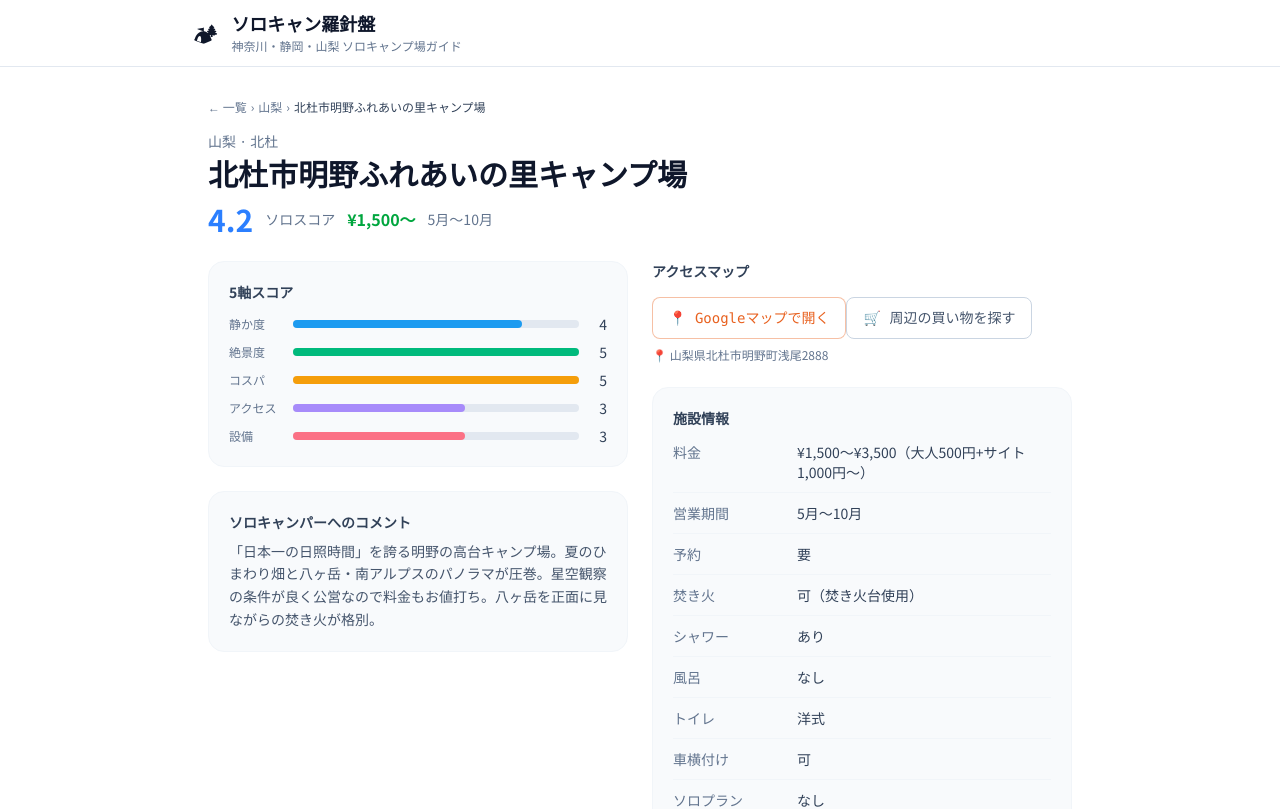
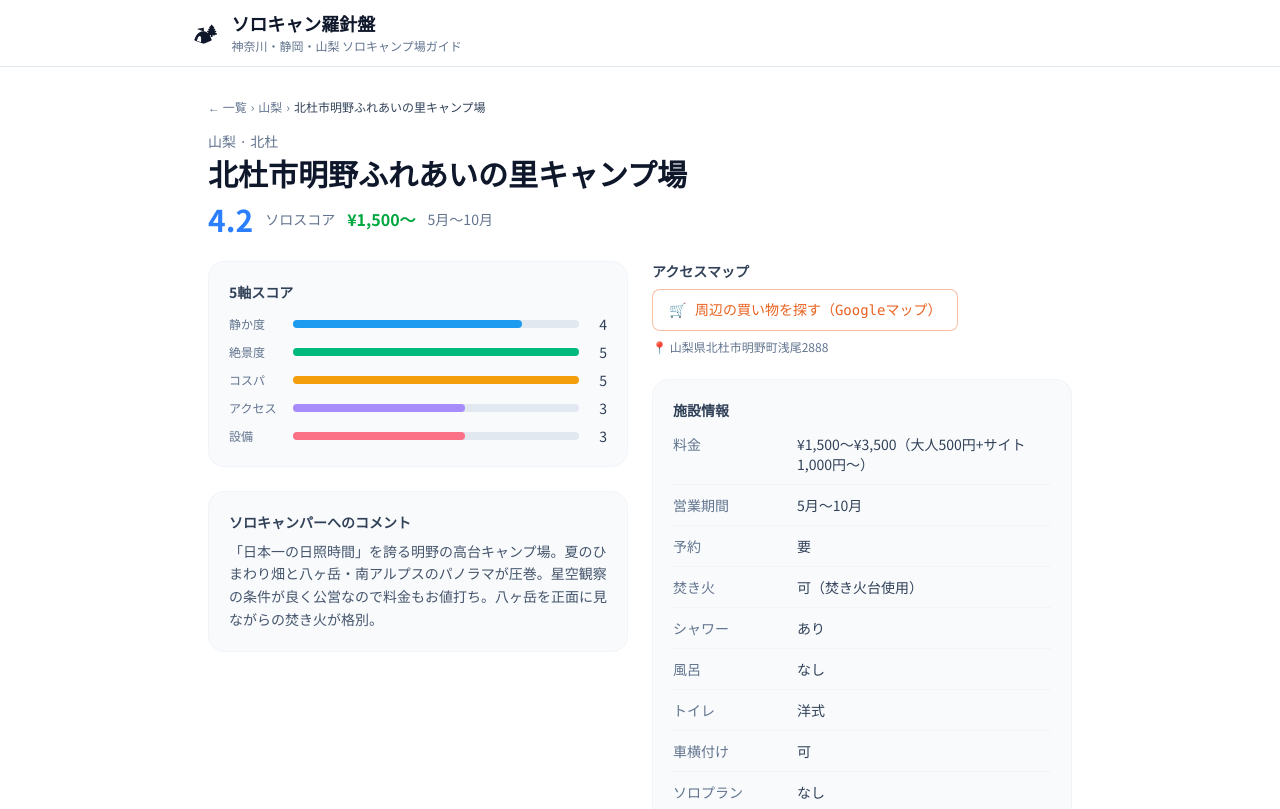
Before and after one commit to shunshimamura7/soro-camp, a Next.js app: page /camp/akeno-fureai-camp in a window 1280 px wide. Shown: the top 809 px of the page. Built offline with nearby package versions, Linux system fonts and the light colour scheme; no server answers.

Commit message:
feat: add shopping link to map popup

```diff
--- a/app/camp/[slug]/page.tsx
+++ b/app/camp/[slug]/page.tsx
@@ -172,20 +172,12 @@ export default async function CampDetailPage({
             <section>
               <h2 className="text-xs sm:text-sm font-bold text-slate-700 mb-2">アクセスマップ</h2>
               <a
-                href={`https://www.google.com/maps/search/?api=1&query=${encodeURIComponent(camp.name + ' ' + (camp.address ?? ''))}`}
+                href={`https://www.google.com/maps/search/スーパー+精肉店+鮮魚店/@${camp.lat},${camp.lng},14z`}
                 target="_blank"
                 rel="noopener noreferrer"
                 className="inline-flex items-center gap-2 px-4 py-2.5 bg-white text-[#e8611f] border border-[#e8611f]/40 rounded-lg font-mono text-sm hover:bg-[#e8611f] hover:text-white transition-colors"
               >
-                📍 Googleマップで開く
-              </a>
-              <a
-                href={`https://www.google.com/maps/search/スーパー+精肉店+鮮魚店/@${camp.lat},${camp.lng},14z`}
-                target="_blank"
-                rel="noopener noreferrer"
-                className="inline-flex items-center gap-2 px-4 py-2.5 bg-white text-slate-600 border border-slate-300 rounded-lg font-mono text-sm hover:bg-slate-100 transition-colors mt-2"
-              >
-                🛒 周辺の買い物を探す
+                🛒 周辺の買い物を探す（Googleマップ）
               </a>
               <p className="text-xs text-slate-500 mt-2">📍 {camp.address}</p>
             </section>
--- a/components/MapView.tsx
+++ b/components/MapView.tsx
@@ -184,7 +184,8 @@ export default function MapView({ camps, height = 520 }: Props) {
             `<span class="camp-popup-name">${camp.name}</span>` +
             `<span class="camp-popup-meta">★${camp.soloScore.toFixed(1)}&nbsp;·&nbsp;¥${camp.priceMin.toLocaleString()}〜</span>` +
           `</a>` +
-          `<a href="https://www.google.com/maps/search/?api=1&query=${encodeURIComponent(camp.name + ' ' + (camp.address ?? ''))}" target="_blank" rel="noopener noreferrer" style="display:block;margin-top:6px;font-size:11px;color:#e8611f;text-decoration:none;">Googleマップ →</a>`
+          `<a href="https://www.google.com/maps/search/?api=1&query=${encodeURIComponent(camp.name + ' ' + (camp.address ?? ''))}" target="_blank" rel="noopener noreferrer" style="display:block;margin-top:6px;font-size:11px;color:#e8611f;text-decoration:none;">Googleマップ →</a>` +
+          `<a href="https://www.google.com/maps/search/スーパー+精肉店+鮮魚店/@${camp.lat},${camp.lng},14z" target="_blank" rel="noopener noreferrer" style="display:block;margin-top:6px;font-size:11px;color:#666;text-decoration:none;">🛒 周辺の買い物を探す</a>`
         );
 
         const marker = new maplibregl.Marker({ element: el })
```
